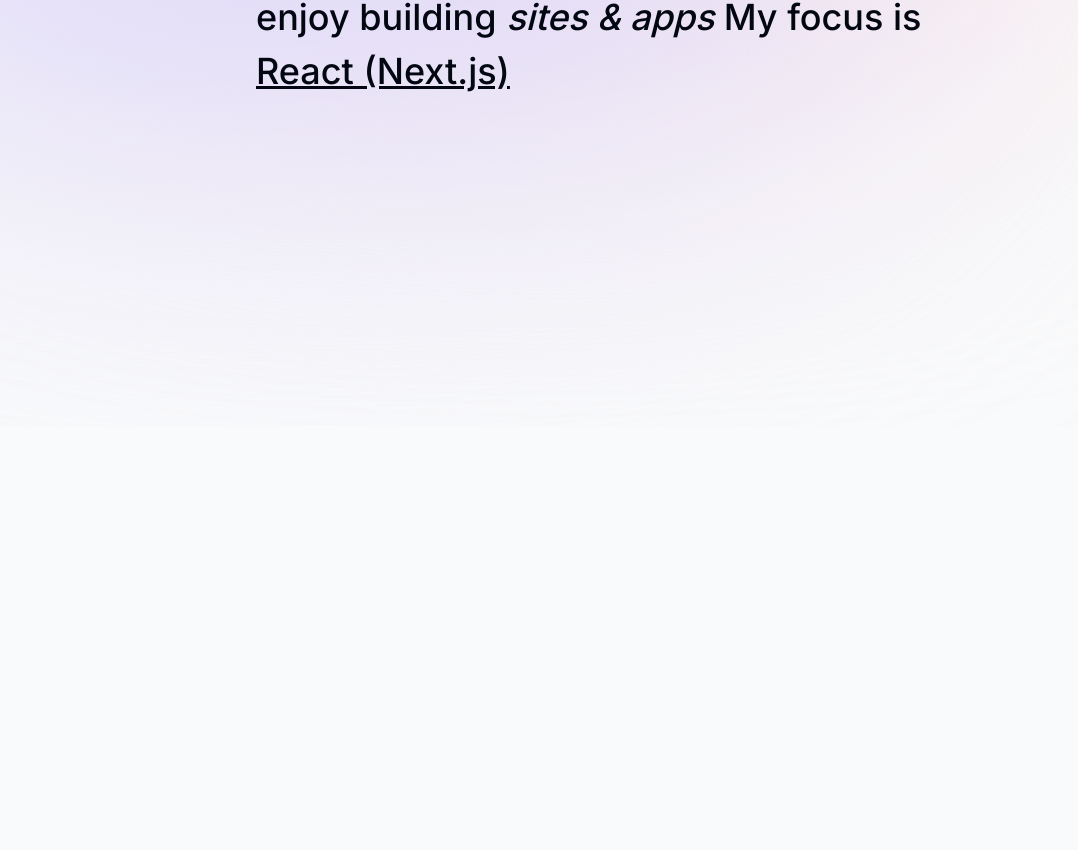
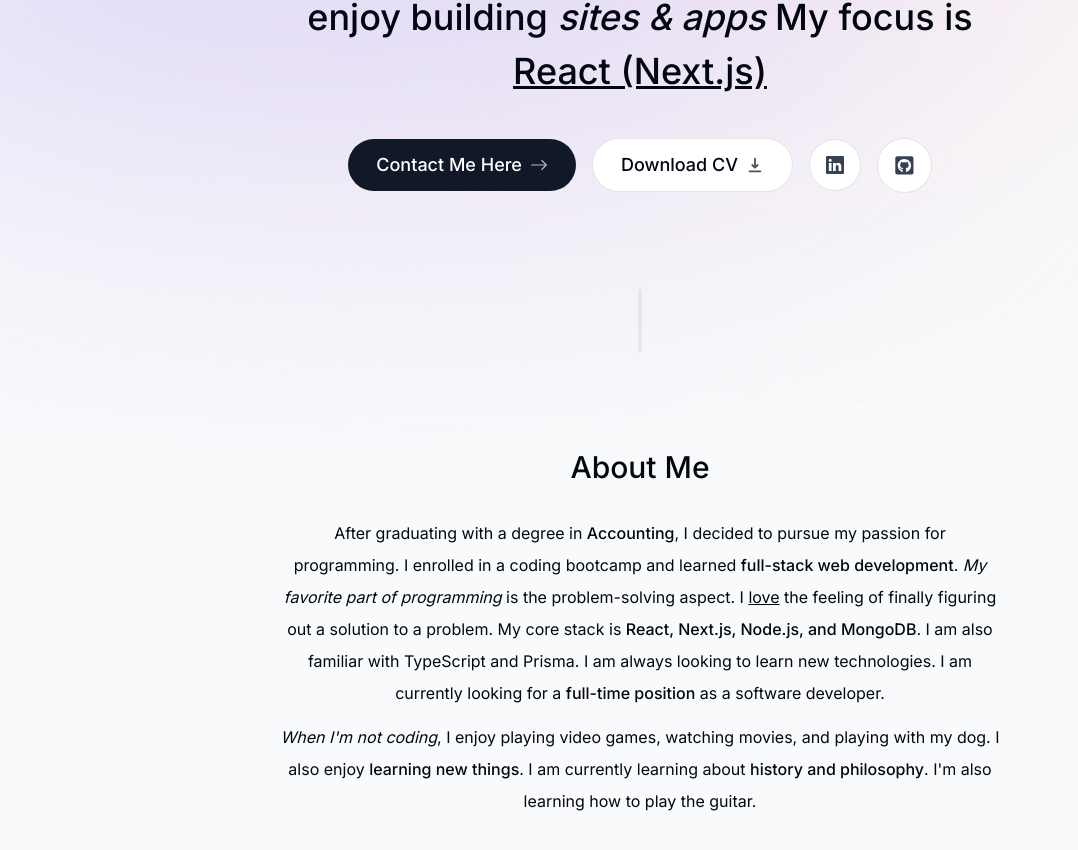
Before and after one commit to Pazzavala/Fresh-Portfolio, a Next.js app: page / in a window 1280 px wide. Shown: the part 374-1224 px from the top of the page, without its empty margins (0-1078 px from the left). Before the commit the page ends 800 px from the top, so only its background shows below. Built offline with nearby package versions, Linux system fonts and the light colour scheme.

Commit message:
Completed about section

```diff
--- a/app/page.tsx
+++ b/app/page.tsx
@@ -1,9 +1,13 @@
+import About from '@/components/about';
 import Intro from '@/components/intro';
+import SectionDivider from '@/components/section-divider';
 
 export default function Home() {
     return (
         <main className='flex flex-col items-center px-4'>
             <Intro />
+            <SectionDivider />
+            <About />
         </main>
     );
 }
--- /dev/null
+++ b/components/about.tsx
@@ -0,0 +1,45 @@
+'use client';
+import React from 'react';
+import SectionHeading from './section-headings';
+import { motion } from 'framer-motion';
+
+export default function About() {
+    return (
+        <motion.section
+            className='mb-28 max-w-[45rem] text-center leading-8 sm:mb-40'
+            initial={{ opacity: 0, y: 100 }}
+            animate={{ opacity: 1, y: 0 }}
+            transition={{ delay: 0.175 }}
+        >
+            {/* The text about me is a prop that will be sent to component */}
+            <SectionHeading>About Me</SectionHeading>
+            <p className='mb-3'>
+                After graduating with a degree in{' '}
+                <span className='font-medium'>Accounting</span>, I decided to
+                pursue my passion for programming. I enrolled in a coding
+                bootcamp and learned{' '}
+                <span className='font-medium'>full-stack web development</span>.{' '}
+                <span className='italic'>My favorite part of programming</span>{' '}
+                is the problem-solving aspect. I{' '}
+                <span className='underline'>love</span> the feeling of finally
+                figuring out a solution to a problem. My core stack is{' '}
+                <span className='font-medium'>
+                    React, Next.js, Node.js, and MongoDB
+                </span>
+                . I am also familiar with TypeScript and Prisma. I am always
+                looking to learn new technologies. I am currently looking for a{' '}
+                <span className='font-medium'>full-time position</span> as a
+                software developer.
+            </p>
+            <p>
+                <span className='italic'>When I'm not coding</span>, I enjoy
+                playing video games, watching movies, and playing with my dog. I
+                also enjoy{' '}
+                <span className='font-medium'>learning new things</span>. I am
+                currently learning about{' '}
+                <span className='font-medium'>history and philosophy</span>. I'm
+                also learning how to play the guitar.
+            </p>
+        </motion.section>
+    );
+}
--- a/components/intro.tsx
+++ b/components/intro.tsx
@@ -3,10 +3,14 @@
 import Image from 'next/image';
 import React from 'react';
 import { motion } from 'framer-motion';
+import Link from 'next/link';
+import { BsArrowRight, BsLinkedin } from 'react-icons/bs';
+import { HiDownload } from 'react-icons/hi';
+import { FaGithubSquare } from 'react-icons/fa';
 
 export default function Intro() {
     return (
-        <section className='mb-28 max-w-[50rem]'>
+        <section className='mb-28 max-w-[50rem] text-center sm:mb-0'>
             <div className='flex items-center justify-center'>
                 <div className='relative'>
                     <motion.div
@@ -42,7 +46,7 @@
                     </motion.span>
                 </div>
             </div>
-            <motion.p
+            <motion.h1
                 className='mb-10 mt-4 px-4 text-2xl font-medium !leading-[1.5] sm:text-4xl'
                 initial={{ opacity: 0, y: 100 }}
                 animate={{ opacity: 1, y: 0 }}
@@ -52,7 +56,44 @@
                 <span className='font-bold'>8 years</span> of experience. I
                 enjoy building <span className='italic'>sites & apps</span> My
                 focus is <span className='underline'>React (Next.js)</span>
-            </motion.p>
+            </motion.h1>
+            <motion.div
+                className='flex flex-col sm:flex-row items-center justify-center gap-4 px-4 text-lg font-medium'
+                initial={{ opacity: 0, y: 100 }}
+                animate={{ opacity: 1, y: 0 }}
+                transition={{ delay: 0.1 }}
+            >
+                <Link
+                    href={'#contact'}
+                    className='group bg-gray-900 text-white px-7 py-3 flex items-center gap-2 rounded-full outline-none focus:scale-110 hover:scale-110 hover:bg-gray-950 active:scale-105 transition'
+                >
+                    Contact Me Here{' '}
+                    <BsArrowRight className='opacity-70 group-hover:translate-x-1 transition' />
+                </Link>
+                {/* Download CV */}
+                <a
+                    href='/CV.pdf'
+                    download={true}
+                    className='group cursor-pointer bg-white px-7 py-3 flex items-center gap-2 rounded-full outline-none focus:scale-110 hover:scale-110 active:scale-105 transition border border-black/10'
+                >
+                    Download CV{' '}
+                    <HiDownload className='opacity-70 group-hover:translate-y-1 transition' />
+                </a>
+                <a
+                    href='https://linkedin.com'
+                    target='_blank'
+                    className='bg-white text-gray-700 hover:text-gray-950 p-4 flex items-center gap-2 rounded-full outline-none focus:scale-[1.15] hover:scale-[1.15]  active:scale-105 transition border border-black/10'
+                >
+                    <BsLinkedin />
+                </a>
+                <a
+                    href='https://github.com'
+                    target='_blank'
+                    className='bg-white text-gray-700 hover:text-gray-950 p-4 flex items-center gap-2 rounded-full text-[1.3rem] outline-none focus:scale-[1.15] hover:scale-[1.15] active:scale-105 transition border border-black/10'
+                >
+                    <FaGithubSquare />
+                </a>
+            </motion.div>
         </section>
     );
 }
--- /dev/null
+++ b/components/section-divider.tsx
@@ -0,0 +1,15 @@
+'use client';
+
+import React from 'react';
+import { motion } from 'framer-motion';
+
+export default function SectionDivider() {
+    return (
+        <motion.div
+            className='bg-gray-200 my-24 h-16 w-1 rounded-full hidden sm:block'
+            initial={{ opacity: 0, y: 100 }}
+            animate={{ opacity: 1, y: 0 }}
+            transition={{ delay: 0.125 }}
+        ></motion.div>
+    );
+}
--- /dev/null
+++ b/components/section-headings.tsx
@@ -0,0 +1,8 @@
+import React from 'react';
+
+type SectionHeadingProps = { children: React.ReactNode };
+
+// The way out componet accepts props is by children
+export default function SectionHeading({ children }: SectionHeadingProps) {
+    return <h2 className='text-3xl font-medium capitalize mb-8'>{children}</h2>;
+}
```
